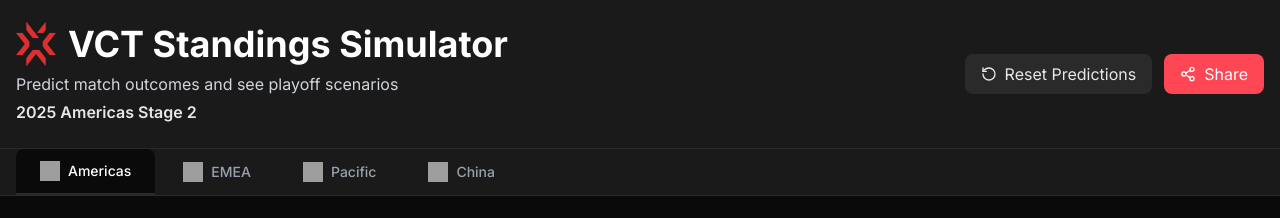
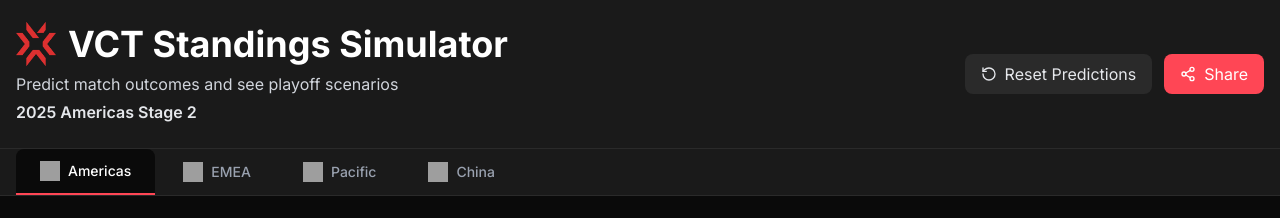
Before and after one commit to ryanzhao05/vct-standings, a Next.js app: page / in a window 1280 px wide. Shown: the top 218 px of the page. Built offline with nearby package versions, Linux system fonts and the light colour scheme; no server answers; the database is empty; grey boxes are pictures that could not be loaded.

Commit message:
added border color to region tabs

```diff
--- a/app/components/RegionTabs.tsx
+++ b/app/components/RegionTabs.tsx
@@ -28,7 +28,7 @@
               onClick={() => onRegionChange(region.id)}
               className={`px-6 py-3 text-sm font-medium rounded-t-lg transition-colors cursor-pointer flex items-center space-x-2 ${
                 selectedRegion === region.id
-                  ? "bg-background text-foreground border-b-2 border-primary"
+                  ? "bg-background text-foreground border-b-2 selected-region-border"
                   : "text-gray-400 hover:text-gray-300 hover:bg-accent"
               }`}
             >
--- a/app/globals.css
+++ b/app/globals.css
@@ -67,3 +67,7 @@
 ::-webkit-scrollbar-thumb:hover {
   background: var(--accent);
 }
+
+.selected-region-border {
+  border-bottom-color: var(--primary) !important;
+}
```
